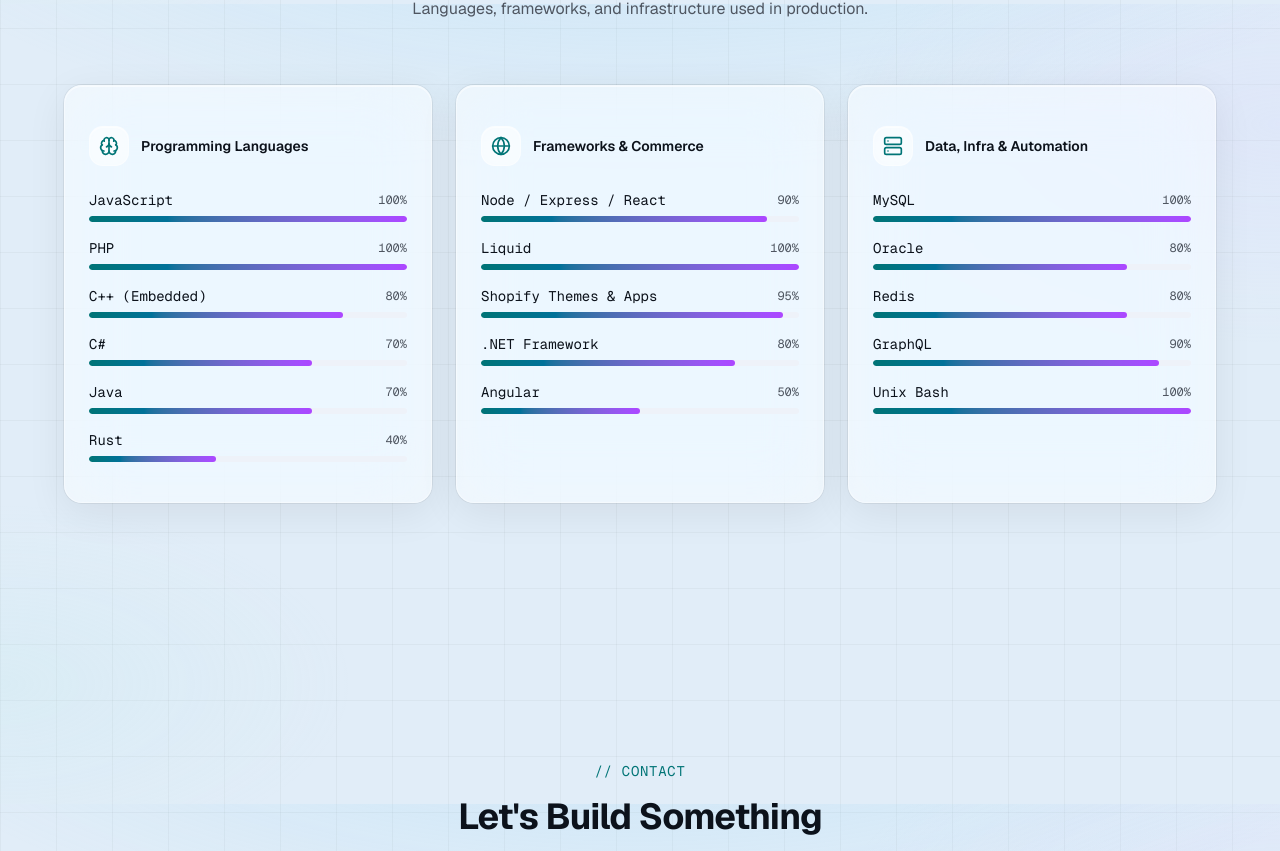
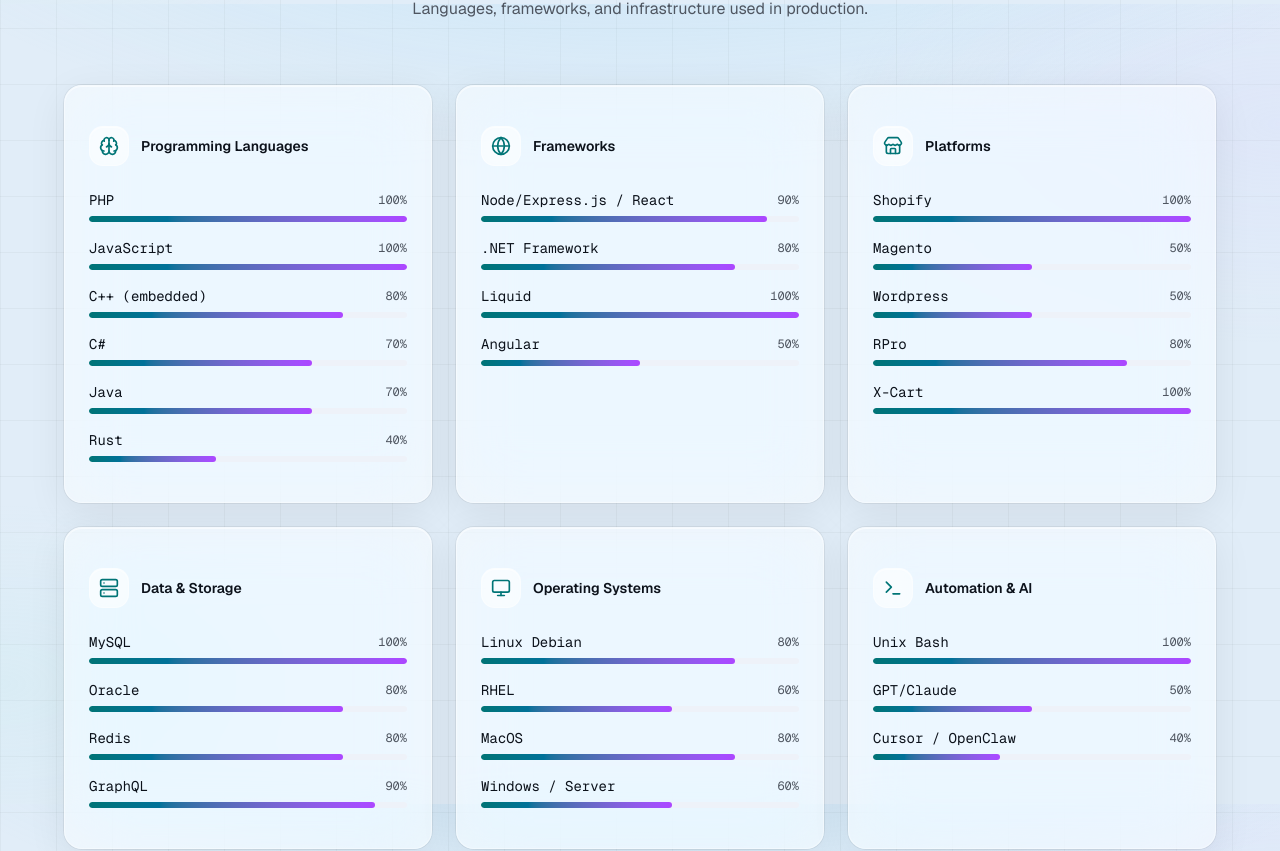
Before and after one commit to BrandoCommando/portfolio2, a Next.js app: page / in a window 1280 px wide. Shown: the part 7196-8047 px from the top of the page. Built offline with nearby package versions, Linux system fonts and the light colour scheme.

Commit message:
Unify skills. Separate Platforms.

```diff
--- a/src/components/sections/skills.tsx
+++ b/src/components/sections/skills.tsx
@@ -1,19 +1,24 @@
 "use client";
 
 import { motion } from "framer-motion";
-import { Brain, Globe, Server } from "lucide-react";
+import { Brain, Globe, Monitor, Server, Store, Terminal } from "lucide-react";
 import { Card, CardContent } from "@/components/ui/card";
 import { SectionHeading } from "@/components/ui/section-heading";
 import { FadeIn } from "@/components/motion/fade-in";
-import { skillCategories } from "@/data/skills";
+import { getPortfolioSkillCategories } from "@/data/skills";
 
 const iconMap: Record<string, React.ElementType> = {
   Brain,
   Globe,
   Server,
+  Monitor,
+  Store,
+  Terminal,
 };
 
 export function Skills() {
+  const skillCategories = getPortfolioSkillCategories();
+
   return (
     <section id="skills" className="py-32 px-6">
       <div className="mx-auto max-w-6xl">
--- a/src/data/resume.ts
+++ b/src/data/resume.ts
@@ -8,19 +8,6 @@
   linkedin: { label: string; url: string; printLabel: string };
   github: { label: string; url: string; printLabel: string };
   portfolio: { label: string; url: string; printLabel: string };
-}
-
-export interface ResumeSkill {
-  name: string;
-  /** e.g. "2010-26" — omitted when not shown */
-  years?: string;
-  /** Self-rated depth out of 10 */
-  rating?: number;
-}
-
-export interface ResumeSkillCategory {
-  title: string;
-  skills: ResumeSkill[];
 }
 
 export interface ResumeEducation {
@@ -59,58 +46,6 @@
   "Never-ending search for knowledge, working on a Mathematics degree, and <strong>embedded</strong> software development (IoT, robotics, automation) as a passion.",
 ];
 
-export const resumeSkillCategories: ResumeSkillCategory[] = [
-  {
-    title: "Programming Languages",
-    skills: [
-      { name: "PHP", years: "2010-26", rating: 10 },
-      { name: "Javascript", years: "2003-26", rating: 10 },
-      { name: "C++ (embedded)", years: "2010-26", rating: 8 },
-      { name: "C#", years: "2009-12", rating: 7 },
-      { name: "Java", years: "2003-15", rating: 7 },
-    ],
-  },
-  {
-    title: "Frameworks",
-    skills: [
-      { name: "Node/Express.js / React", years: "2022-26", rating: 9 },
-      { name: ".NET Framework", years: "2006-11", rating: 8 },
-      { name: "JDK", years: "2003-05", rating: 5 },
-      { name: "Gradle / Kotlin", years: "2012-14", rating: 7 },
-      { name: "Liquid", years: "2022-26", rating: 10 },
-      { name: "Angular", years: "2026", rating: 5 },
-    ],
-  },
-  {
-    title: "DB/Storage",
-    skills: [
-      { name: "MySQL", years: "2011-26", rating: 10 },
-      { name: "MS SQL", years: "2006-11", rating: 8 },
-      { name: "Oracle", years: "2011-26", rating: 8 },
-      { name: "Redis", years: "2023-26", rating: 8 },
-      { name: "GraphQL", years: "2023-26", rating: 9 },
-    ],
-  },
-  {
-    title: "Operating Systems",
-    skills: [
-      { name: "Linux Debian", years: "2010-26", rating: 8 },
-      { name: "RHEL", years: "2012-15", rating: 6 },
-      { name: "MacOS", years: "2013-26", rating: 8 },
-      { name: "Windows / Server", years: "2007-10", rating: 6 },
-    ],
-  },
-  {
-    title: "Scripting/Automation/AI",
-    skills: [
-      { name: "Unix Bash", years: "2010-26", rating: 10 },
-      { name: "Windows Powershell", years: "2008-12", rating: 5 },
-      { name: "GPT/Claude", years: "2024-26", rating: 5 },
-      { name: "Cursor / OpenClaw", years: "2026", rating: 4 },
-    ],
-  },
-];
-
 export const resumeEducation: ResumeEducation[] = [
   { period: "2024 - PRESENT", title: "Mathematics" },
   { period: "2004", title: "Java Certification" },
--- a/src/data/skills.ts
+++ b/src/data/skills.ts
@@ -1,47 +1,132 @@
 export interface Skill {
   name: string;
-  level: number; // 0-100
+  /** e.g. "2010-26" — shown on the resume */
+  years?: string;
+  /** Self-rated depth out of 10 (portfolio bar = rating * 10) */
+  rating: number;
+  showOnPortfolio?: boolean;
+  showOnResume?: boolean;
 }
 
 export interface SkillCategory {
-  category: string;
-  icon: string;
+  title: string;
+  /** Card title on the portfolio (defaults to title) */
+  portfolioTitle?: string;
+  /** Lucide icon name for the portfolio skills section */
+  icon?: string;
+  showOnPortfolio?: boolean;
+  showOnResume?: boolean;
   skills: Skill[];
 }
 
 export const skillCategories: SkillCategory[] = [
   {
-    category: "Programming Languages",
+    title: "Programming Languages",
     icon: "Brain",
     skills: [
-      { name: "JavaScript", level: 100 },
-      { name: "PHP", level: 100 },
-      { name: "C++ (Embedded)", level: 80 },
-      { name: "C#", level: 70 },
-      { name: "Java", level: 70 },
-      { name: "Rust", level: 40 },
+      { name: "PHP", years: "2010-26", rating: 10 },
+      { name: "JavaScript", years: "2003-26", rating: 10 },
+      { name: "C++ (embedded)", years: "2010-26", rating: 8 },
+      { name: "C#", years: "2009-12", rating: 7 },
+      { name: "Java", years: "2003-15", rating: 7 },
+      { name: "Rust", years: "2026", rating: 4 },
     ],
   },
   {
-    category: "Frameworks & Commerce",
+    title: "Frameworks",
     icon: "Globe",
     skills: [
-      { name: "Node / Express / React", level: 90 },
-      { name: "Liquid", level: 100 },
-      { name: "Shopify Themes & Apps", level: 95 },
-      { name: ".NET Framework", level: 80 },
-      { name: "Angular", level: 50 },
+      { name: "Node/Express.js / React", years: "2022-26", rating: 9 },
+      { name: ".NET Framework", years: "2006-11", rating: 8 },
+      { name: "JDK", years: "2003-05", rating: 5, showOnPortfolio: false },
+      { name: "Gradle / Kotlin", years: "2012-14", rating: 7, showOnPortfolio: false },
+      { name: "Liquid", years: "2022-26", rating: 10 },
+      { name: "Angular", years: "2026", rating: 5 },
     ],
   },
   {
-    category: "Data, Infra & Automation",
+    title: "Platforms",
+    icon: "Store",
+    skills: [
+      { name: "Shopify", years: "2022-26", rating: 10 },
+      { name: "Magento", years: "2004-08", rating: 5 },
+      { name: "Wordpress", years: "2002-10", rating: 5 },
+      { name: "RPro", years: "2011-26", rating: 8 },
+      { name: "X-Cart", years: "2008-26", rating: 10 },
+    ],
+  },
+  {
+    title: "DB/Storage",
+    portfolioTitle: "Data & Storage",
     icon: "Server",
     skills: [
-      { name: "MySQL", level: 100 },
-      { name: "Oracle", level: 80 },
-      { name: "Redis", level: 80 },
-      { name: "GraphQL", level: 90 },
-      { name: "Unix Bash", level: 100 },
+      { name: "MySQL", years: "2011-26", rating: 10 },
+      { name: "MS SQL", years: "2006-11", rating: 8, showOnPortfolio: false },
+      { name: "Oracle", years: "2011-26", rating: 8 },
+      { name: "Redis", years: "2023-26", rating: 8 },
+      { name: "GraphQL", years: "2023-26", rating: 9 },
+    ],
+  },
+  {
+    title: "Operating Systems",
+    icon: "Monitor",
+    showOnPortfolio: true,
+    skills: [
+      { name: "Linux Debian", years: "2010-26", rating: 8 },
+      { name: "RHEL", years: "2012-15", rating: 6 },
+      { name: "MacOS", years: "2013-26", rating: 8 },
+      { name: "Windows / Server", years: "2007-10", rating: 6 },
+    ],
+  },
+  {
+    title: "Scripting/Automation/AI",
+    portfolioTitle: "Automation & AI",
+    icon: "Terminal",
+    skills: [
+      { name: "Unix Bash", years: "2010-26", rating: 10 },
+      {
+        name: "Windows Powershell",
+        years: "2008-12",
+        rating: 5,
+        showOnPortfolio: false,
+      },
+      { name: "GPT/Claude", years: "2024-26", rating: 5 },
+      { name: "Cursor / OpenClaw", years: "2026", rating: 4 },
     ],
   },
 ];
+
+function isVisible(
+  flag: boolean | undefined,
+  defaultVisible = true,
+): boolean {
+  return flag ?? defaultVisible;
+}
+
+/** Categories/skills for the portfolio Tech Stack section. */
+export function getPortfolioSkillCategories() {
+  return skillCategories
+    .filter((cat) => isVisible(cat.showOnPortfolio))
+    .map((cat) => ({
+      category: cat.portfolioTitle ?? cat.title,
+      icon: cat.icon ?? "Brain",
+      skills: cat.skills
+        .filter((skill) => isVisible(skill.showOnPortfolio))
+        .map((skill) => ({
+          name: skill.name,
+          level: skill.rating * 10,
+        })),
+    }))
+    .filter((cat) => cat.skills.length > 0);
+}
+
+/** Categories/skills for the printable /resume page. */
+export function getResumeSkillCategories() {
+  return skillCategories
+    .filter((cat) => isVisible(cat.showOnResume))
+    .map((cat) => ({
+      title: cat.title,
+      skills: cat.skills.filter((skill) => isVisible(skill.showOnResume)),
+    }))
+    .filter((cat) => cat.skills.length > 0);
+}
--- a/src/lib/build-resume-html.ts
+++ b/src/lib/build-resume-html.ts
@@ -4,10 +4,9 @@
   gaTrackingId,
   resumeContact,
   resumeEducation,
-  resumeSkillCategories,
   resumeSummary,
-  type ResumeSkill,
 } from "@/data/resume";
+import { getResumeSkillCategories, type Skill } from "@/data/skills";
 
 const RESUME_CSS = `@media (min-width: 768px) {
   .fleft { float: left; max-width: 4.5in; }
@@ -87,8 +86,8 @@
     .replaceAll(">", "&gt;");
 }
 
-function formatSkill(skill: ResumeSkill): string {
-  if (skill.years == null || skill.rating == null) {
+function formatSkill(skill: Skill): string {
+  if (skill.years == null) {
     return escapeText(skill.name);
   }
   return `${escapeText(skill.name)} <small>(${escapeText(skill.years)}, <sup>${skill.rating}</sup>/<sub>10</sub>)</small>`;
@@ -125,7 +124,7 @@
   const jobs = experiences.filter((e) => e.showOnResume);
   const resumeProjects = projects.filter((p) => p.showOnResume);
 
-  const skillsHtml = resumeSkillCategories
+  const skillsHtml = getResumeSkillCategories()
     .map(
       (cat) => `<ul><li><strong>${escapeText(cat.title)}</strong></li>
 ${cat.skills.map((s) => `<li>${formatSkill(s)}</li>`).join("\n")}
```
